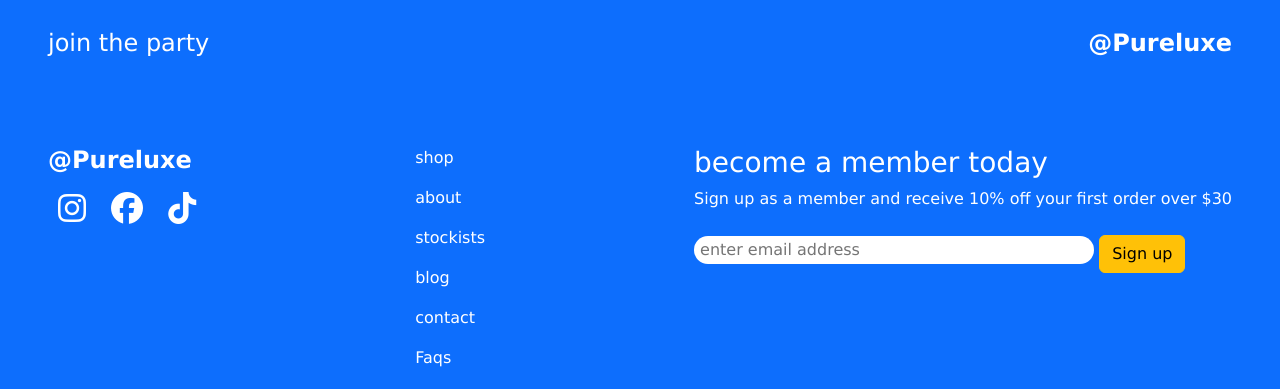
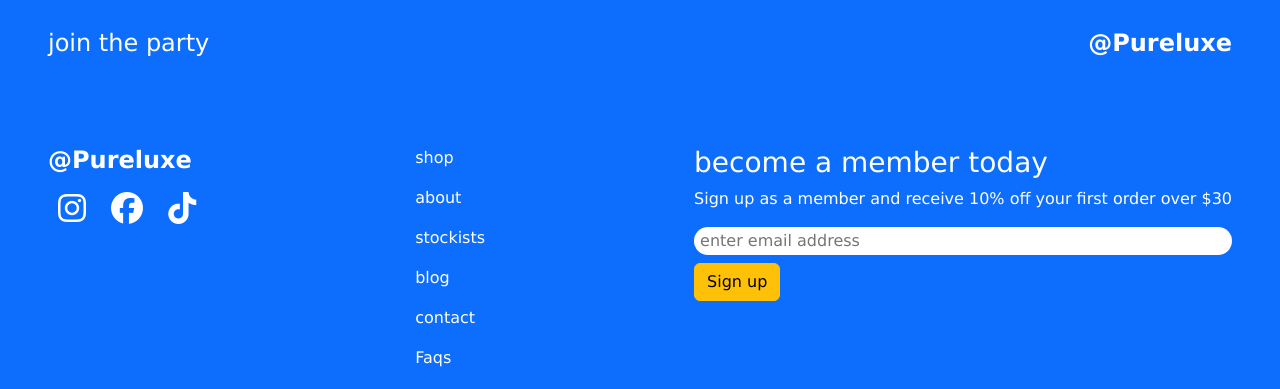
Before and after one commit to Phumnanya/Pureluxe, a plain HTML site: page index.html in a window 1280 px wide. Shown: the part 4481-4870 px from the top of the page. Drawn offline with nearby package versions, Linux system fonts and the light colour scheme.

Commit message:
Update pureluxe.css
edited the email box

```diff
--- a/pureluxe.css
+++ b/pureluxe.css
@@ -252,12 +252,11 @@ footer {
     box-sizing: border-box;
     padding: 2px 6px;
     display: inline-block;
-    width: 25em;
+    width: 100%;
     background-color: white;
     border: none;
     border-radius: 18px;
 }
-@media (max-width: 800px) {.b-links-content input[type=email]{width: 100%;}
 .payment {
     text-align: center;
     width: 100%;
```
